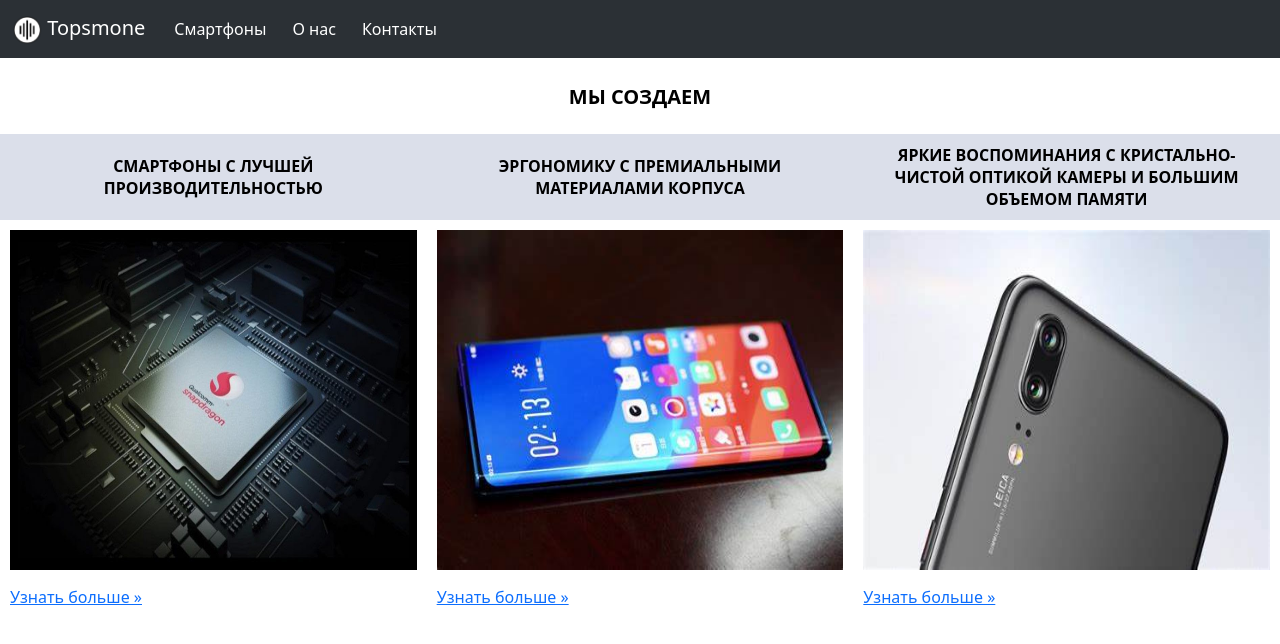
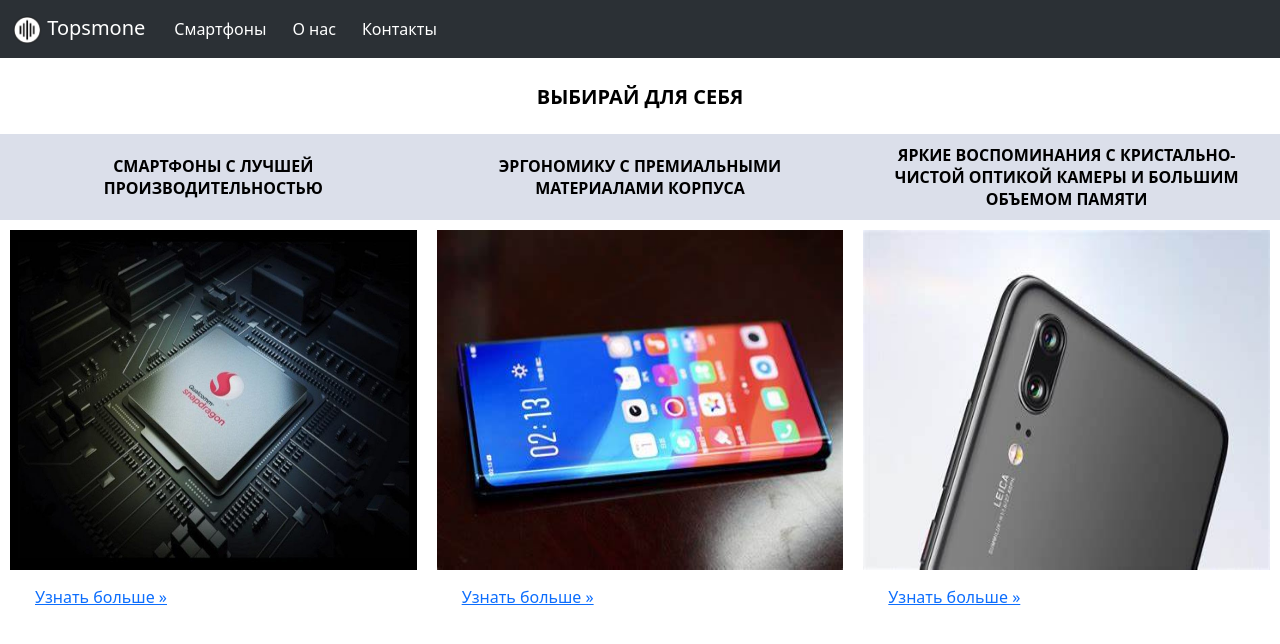
Before and after one commit to Shensitt/Topsmone, a Django app: page / in a window 1280 px wide. Shown: the top 644 px of the page. Run offline with Django 3.2, Linux system fonts and the light colour scheme; some libraries are stand-ins or nearby versions.

Commit message:
ссылки перемещены в файл links.html

```diff
--- /dev/null
+++ b/App/static/styles/site.css
@@ -0,0 +1,47 @@
+.tableblock{
+    padding-top:35px;
+}
+
+.thead {
+    height: 75px;
+}
+
+.thead-text {
+    color: black;
+    font-size: 20px;
+}
+
+.tbody {
+    padding-top: 50px;
+}
+
+.tbody-row {
+    height: 75px;
+    background-color: #DBDFEA;
+}
+
+.tbody-col {
+    color:black;
+    width:33%;
+}
+
+.image {
+    height :340px;
+}
+
+.navbar-item {
+    padding-left: 5px;
+    padding-right: 5px;
+}
+
+.navbar-bg {
+    background-color: #352F44;
+}
+
+.logo{
+    height:30px;
+}
+
+.image-more-text{
+    padding-left:25px;
+}
--- a/App/templates/App/index.html
+++ b/App/templates/App/index.html
@@ -9,62 +9,7 @@
     {% include 'navbar.html' %}
 
     {% block navbarOnAbout %}
-        <div style="padding-top:35px;">
-            <table cellpadding="10">
-                <thead style="height:75px;">
-                    <tr>
-                        <th colspan="3" class="text-center" style="color:black; font-size:20px;">
-                            МЫ СОЗДАЕМ
-                        </th>
-                    </tr>
-                </thead>
-                <tbody style="padding-top:50px; ">
-                    <tr style=" height:75px; background-color:#DBDFEA;">
-                        <th class="text-center" style="color:black; width:33%">
-                            СМАРТФОНЫ С ЛУЧШЕЙ ПРОИЗВОДИТЕЛЬНОСТЬЮ
-                        </th>
-                        <th class="text-center" style="color:black; width:33%">
-                            ЭРГОНОМИКУ С ПРЕМИАЛЬНЫМИ МАТЕРИАЛАМИ КОРПУСА
-                        </th>
-                        <th class="text-center" style="color:black; width:33%">
-                            ЯРКИЕ ВОСПОМИНАНИЯ С КРИСТАЛЬНО-ЧИСТОЙ ОПТИКОЙ КАМЕРЫ И БОЛЬШИМ ОБЪЕМОМ ПАМЯТИ
-                        </th>
-                    </tr>
-                    <tr >
-                        <td>
-                            <div>
-                                <a href="https://www.kimovil.com/ru/compare-smartphones/order.kiPerformance">
-                                    <p>
-                                        <img class="col-md-12" src="{% static 'Images/Links/link1snap.jpg' %}" height="340" alt="Изображение ссылки 1" />
-                                    </p>
-                                    <p class="btn-info">Узнать больше &raquo;</p>
-                                </a>
-                            </div>
-                        </td>
-                        <td>
-                            <div>
-                                <a href="https://www.kimovil.com/ru/compare-smartphones/order.dm+userOpinionOverallSatisfactionAverage">
-                                    <p>
-                                        <img class="col-md-12" src="{% static 'Images/Links/link2.jpg' %}" height="340" alt="Изображение ссылки 2" />
-                                    </p>
-                                    <p class="btn-info">Узнать больше &raquo;</p>
-                                </a>
-                            </div>
-                        </td>
-                        <td>
-                            <div>
-                                <a href="https://www.kimovil.com/ru/compare-smartphones/order.kiCamera">
-                                    <p>
-                                        <img class="col-md-12" src="{% static 'Images/Links/link1.jpg' %}" height="340" alt="Изображение ссылки 3" />
-                                    </p>
-                                    <p class="btn-info">Узнать больше &raquo;</p>
-                                </a>
-                            </div>
-                        </td>
-                    </tr>
-                </tbody>
-            </table>
-        </div>
+
     {% endblock navbarOnAbout %}
 
 </body>
--- /dev/null
+++ b/App/templates/App/links.html
@@ -0,0 +1,65 @@
+{% extends 'index.html' %}
+
+{% block navbarOnAbout %}
+{% load static %}
+<link rel="stylesheet" type="text/css" href="{% static 'styles/bootstrap.css' %}">
+<link rel="stylesheet" type="text/css" href="{% static 'styles/site.css' %}">
+
+<div class="tableblock">
+    <table cellpadding="10">
+        <thead class="thead">
+            <tr>
+                <th colspan="3" class="text-center thead-text">
+                    ВЫБИРАЙ ДЛЯ СЕБЯ
+                </th>
+            </tr>
+        </thead>
+        <tbody class="tbody">
+            <tr class="tbody-row">
+                <th class="text-center tbody-col">
+                    СМАРТФОНЫ С ЛУЧШЕЙ ПРОИЗВОДИТЕЛЬНОСТЬЮ
+                </th>
+                <th class="text-center tbody-col">
+                    ЭРГОНОМИКУ С ПРЕМИАЛЬНЫМИ МАТЕРИАЛАМИ КОРПУСА
+                </th>
+                <th class="text-center tbody-col">
+                    ЯРКИЕ ВОСПОМИНАНИЯ С КРИСТАЛЬНО-ЧИСТОЙ ОПТИКОЙ КАМЕРЫ И БОЛЬШИМ ОБЪЕМОМ ПАМЯТИ
+                </th>
+            </tr>
+            <tr>
+                <td>
+                    <div>
+                        <a href="https://www.kimovil.com/ru/compare-smartphones/order.kiPerformance">
+                            <p>
+                                <img class="col-md-12 image" src="{% static 'Images/Links/link1snap.jpg' %}" alt="Изображение ссылки 1" />
+                            </p>
+                            <p class="btn-info image-more-text">Узнать больше &raquo;</p>
+                        </a>
+                    </div>
+                </td>
+                <td>
+                    <div>
+                        <a href="https://www.kimovil.com/ru/compare-smartphones/order.dm+userOpinionOverallSatisfactionAverage">
+                            <p>
+                                <img class="col-md-12 image" src="{% static 'Images/Links/link2.jpg' %}" alt="Изображение ссылки 2" />
+                            </p>
+                            <p class="btn-info image-more-text">Узнать больше &raquo;</p>
+                        </a>
+                    </div>
+                </td>
+                <td>
+                    <div>
+                        <a href="https://www.kimovil.com/ru/compare-smartphones/order.kiCamera">
+                            <p>
+                                <img class="col-md-12 image" src="{% static 'Images/Links/link1.jpg' %}" alt="Изображение ссылки 3" />
+                            </p>
+                            <p class="btn-info image-more-text">Узнать больше &raquo;</p>
+                        </a>
+                    </div>
+                </td>
+            </tr>
+        </tbody>
+    </table>
+</div>
+
+{% endblock navbarOnAbout %}
--- a/App/templates/App/navbar.html
+++ b/App/templates/App/navbar.html
@@ -1,9 +1,10 @@
 {% load static %}
+<link rel="stylesheet" type="text/css" href="{% static 'styles/site.css' %}">
 
-<nav class="navbar  fixed-top navbar-expand-lg bg-body-tertiary" style="background-color: #352F44;" data-bs-theme="dark">
+<nav class="navbar  fixed-top navbar-expand-lg bg-body-tertiary navbar-bg" data-bs-theme="dark">
     <div class="container-fluid">
         <a class="navbar-brand align-text-top" href="/">
-            <img src="{% static 'Images\topsmone-Recovered.png' %}" alt="логотип" height="30" />
+            <img src="{% static 'Images\topsmone-Recovered.png' %}" alt="логотип" class="logo" />
             Topsmone
         </a>
         <button class="navbar-toggler" type="button" data-bs-toggle="collapse" data-bs-target="#navbarSupportedContent" aria-controls="navbarSupportedContent" aria-expanded="false" aria-label="Toggle navigation">
@@ -11,23 +12,16 @@
         </button>
         <div class="collapse navbar-collapse" id="navbarSupportedContent">
             <ul class="navbar-nav me-auto mb-2 mb-lg-0">
-
-                <li class="nav-item" style="padding-left:5px; padding-right:5px;">
+                <li class="nav-item navbar-item">
                     <a class="nav-link active" aria-current="page" href="phones">Смартфоны</a>
                 </li>
-                <li class="nav-item" style="padding-left:5px; padding-right:5px;">
+                <li class="nav-item navbar-item">
                     <a class="nav-link active" aria-current="page" href="about">О нас</a>
                 </li>
-                <li class="nav-item" style="padding-left:5px; padding-right:5px;">
+                <li class="nav-item navbar-item">
                     <a class="nav-link active" aria-current="page" href="contacts">Контакты</a>
                 </li>
-
-
             </ul>
-            <!--  <form class="d-flex" role="search">
-                 <input class="form-control me-2" type="search" placeholder="Search" aria-label="Search">
-                 <button class="btn btn-outline-success" type="submit">Search</button>
-             </form> -->
         </div>
     </div>
 </nav>
--- a/App/views.py
+++ b/App/views.py
@@ -4,7 +4,7 @@ from django.shortcuts import render
 
 
 def index_page(request):
-    return render(request, 'index.html')
+    return render(request, 'links.html')
 
 def about_page(request):
      return render(request, 'about.html')
```
Also changed, not shown: 1 other file.
